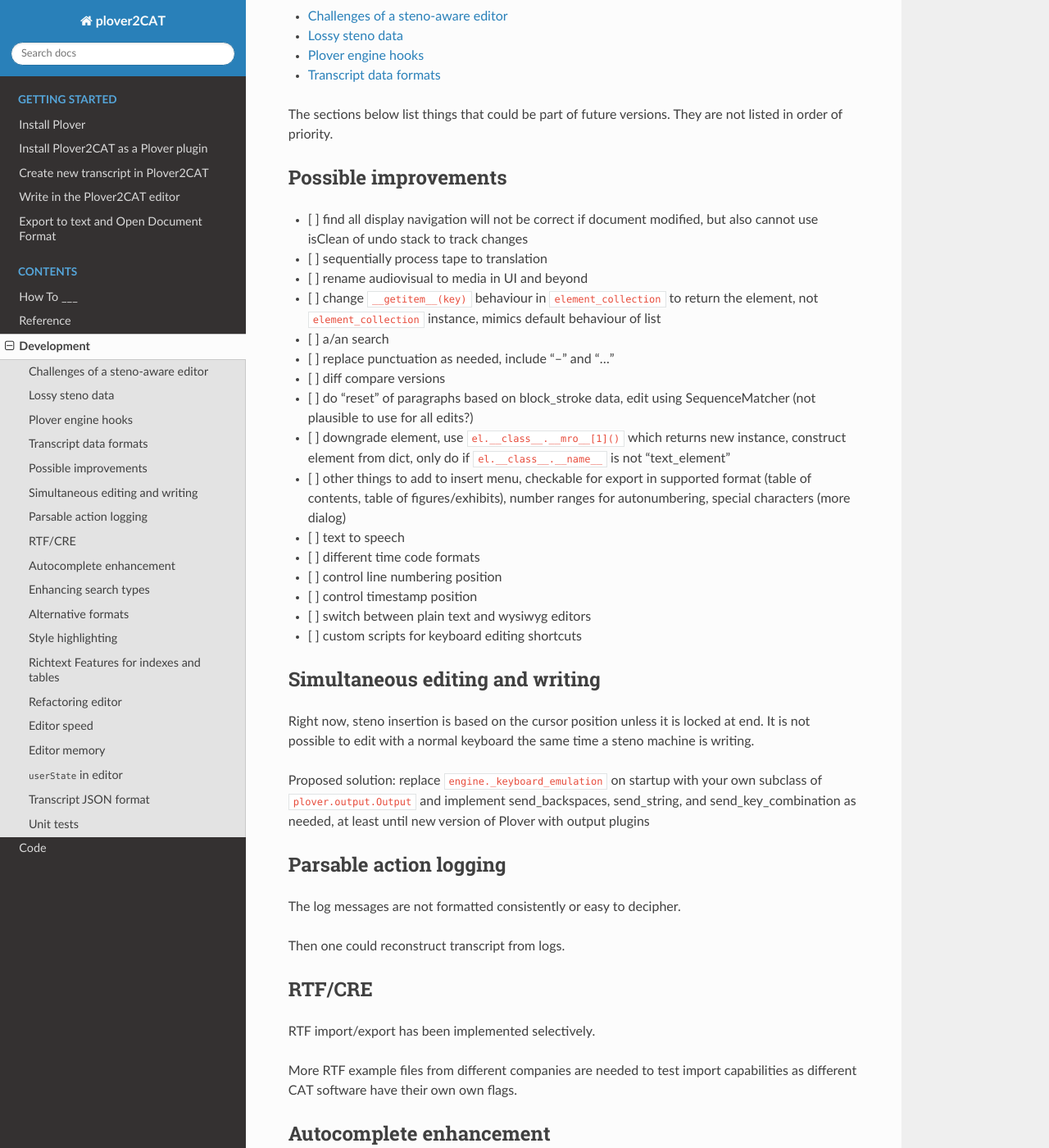
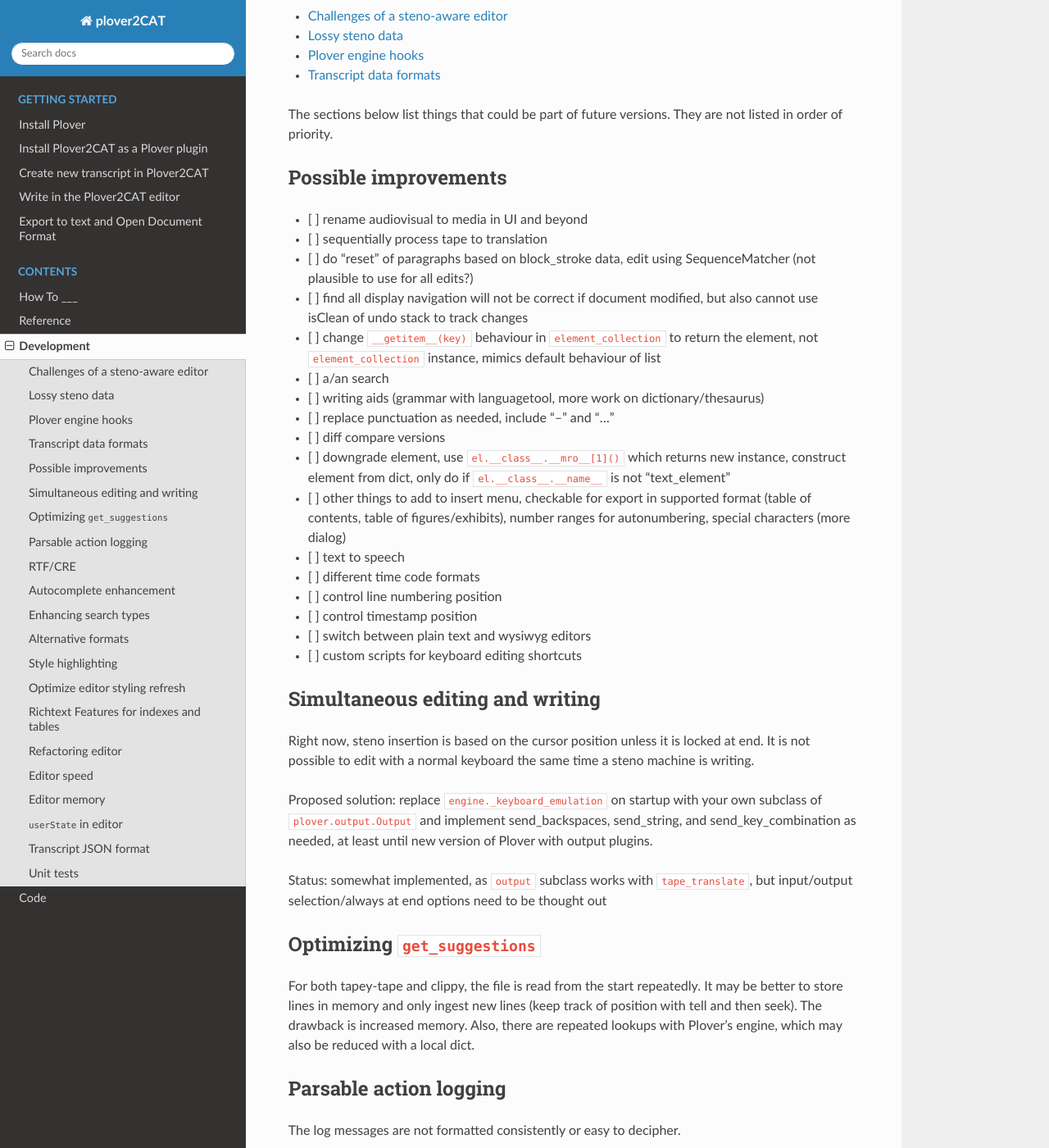
Before and after one commit to greenwyrt/plover2CAT, a Sphinx documentation site: the page built from docs/discussion/development.md, in a window 1280 px wide and 1400 px high, scrolled down 248 px. Shown: the whole window at 82% size. Built offline with Sphinx 7.4.7 and the Read the Docs theme 3.1.0, drawn with Linux system fonts in a browser that asks for light colours; some of the changed text lies outside the part shown.

Commit message:
documentation update

```diff
--- a/docs/discussion/development.md
+++ b/docs/discussion/development.md
@@ -14,14 +14,15 @@ The sections below list things that could be part of future versions. They are n
 
 ## Possible improvements
 
+- [ ] rename audiovisual to media in UI and beyond
+- [ ] sequentially process tape to translation
+- [ ] do "reset" of paragraphs based on block_stroke data, edit using SequenceMatcher (not plausible to use for all edits?)
 - [ ] find all display navigation will not be correct if document modified, but also cannot use isClean of undo stack to track changes
-- [ ] sequentially process tape to translation
-- [ ] rename audiovisual to media in UI and beyond
 - [ ] change `__getitem__(key)` behaviour in `element_collection` to return the element, not `element_collection` instance, mimics default behaviour of list
 - [ ] a/an search
+- [ ] writing aids (grammar with languagetool, more work on dictionary/thesaurus)
 - [ ] replace punctuation as needed, include "--" and "..."
 - [ ] diff compare versions
-- [ ] do "reset" of paragraphs based on block_stroke data, edit using SequenceMatcher (not plausible to use for all edits?)
 - [ ] downgrade element, use `el.__class__.__mro__[1]()` which returns new instance, construct element from dict, only do if `el.__class__.__name__` is not "text_element"
 - [ ] other things to add to insert menu, checkable for export in supported format (table of contents, table of figures/exhibits), number ranges for autonumbering, special characters (more dialog)
 - [ ] text to speech
@@ -35,7 +36,13 @@ The sections below list things that could be part of future versions. They are n
 
 Right now, steno insertion is based on the cursor position unless it is locked at end. It is not possible to edit with a normal keyboard the same time a steno machine is writing.
 
-Proposed solution: replace `engine._keyboard_emulation` on startup with your own subclass of `plover.output.Output` and implement send_backspaces, send_string, and send_key_combination as needed, at least until new version of Plover with output plugins
+Proposed solution: replace `engine._keyboard_emulation` on startup with your own subclass of `plover.output.Output` and implement send_backspaces, send_string, and send_key_combination as needed, at least until new version of Plover with output plugins.
+
+Status: somewhat implemented, as `output` subclass works with `tape_translate`, but input/output selection/always at end options need to be thought out
+
+## Optimizing `get_suggestions`
+
+For both tapey-tape and clippy, the file is read from the start repeatedly. It may be better to store lines in memory and only ingest new lines (keep track of position with tell and then seek). The drawback is increased memory. Also, there are repeated lookups with Plover's engine, which may also be reduced with a local dict.
 
 ## Parsable action logging
 
@@ -64,7 +71,6 @@ Possible new search types:
 - exact, starts with, ends with, contains, partial stroke
 - filters for # of strokes, includes numbers/punctuation etc
 
-
 ## Alternative formats
 
 HTML: The present HTML format is just the ASCII text in a code block wrappd up with html tags. HTML can be much more flexible (ie table of contents, search, images, embedded audio etc), even if the plain text structure has to be kept.
@@ -77,8 +83,11 @@ Steno-Annotated ODF: Plover2CAT should produce an annotated document, putting ra
 
 ## Style highlighting
 
-Paragraphs with certain styles could get a highlight color, would conflict with element styling (ie two font colors)
+Paragraphs with certain styles could get a highlight color, would conflict with element styling (ie two font colors).
 
+## Optimize editor styling refresh
+
+Styling refresh iterates over all paragraphs after properties of a style has changed. However, only some paragraph need to be updated. The simplest way of only styling paragaphs with the changed style does not work as styles can depend on other styles. Some way of tracking dependencies is needed to optimize.
 
 ## Richtext Features for indexes and tables
 
@@ -102,7 +111,11 @@ The other processes that scan the whole document again and again are fields (on
 
 Data retrieval and storage are likely as fast for the limitations, considering that text and steno data have to be linked, and custom data storage for paragraphs would mean cleanup of data that Qt does automatically. If loading from file, the original dict is kept in memory. Blocks that are modified are marked using `userState`. For saving, each paragraph's state is checked, and at the first block with `userState`, all subsequent paragraphs get data extracted and stored.
 
-Some funtions are called upon every cursor change: updating the steno display, updating the navigation display, and moving the tape to the proper spot. Responsiveness will speed up if all three are inactivated at the cost of less information visible.
+Some funtions are called upon every cursor change: updating the steno and style display, updating the block data display, and moving the tape to the proper spot.
+Responsiveness will speed up if all three are inactivated (set disabled) at the cost of less information visible.
+This could be set as a "writing mode" with all docks hidden vs editing mode with docks set visible.
+
+Some more intensive tasks are getting suggestions and looping over document for navigation headings, which should be offloaded to a worker.
 
 ## Editor memory
 
@@ -126,7 +139,6 @@ Tests should run from a dialog in editor using `unittest`. See this [link](https
 
 Category of tests:
 
-
 - Default config/style/dict
 - Try writing
 - Load transcript, new and old format
```
Also changed, not shown: CHANGES.md (+3 -5 lines), docs/howto/highlightcolor.md (added, +9 -0 lines), docs/howto/index.md (+1 -0 lines), docs/reference/index.md (+1 -1 lines), 1 other file.
